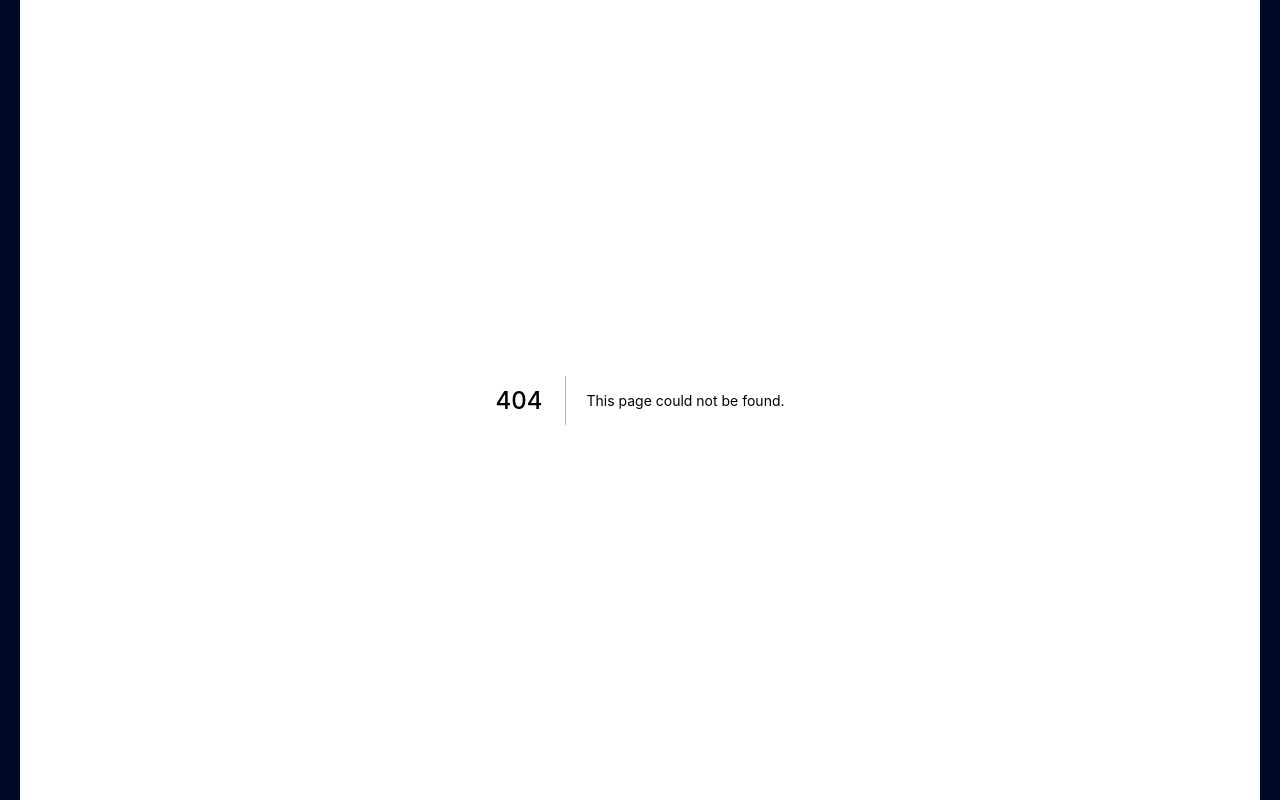
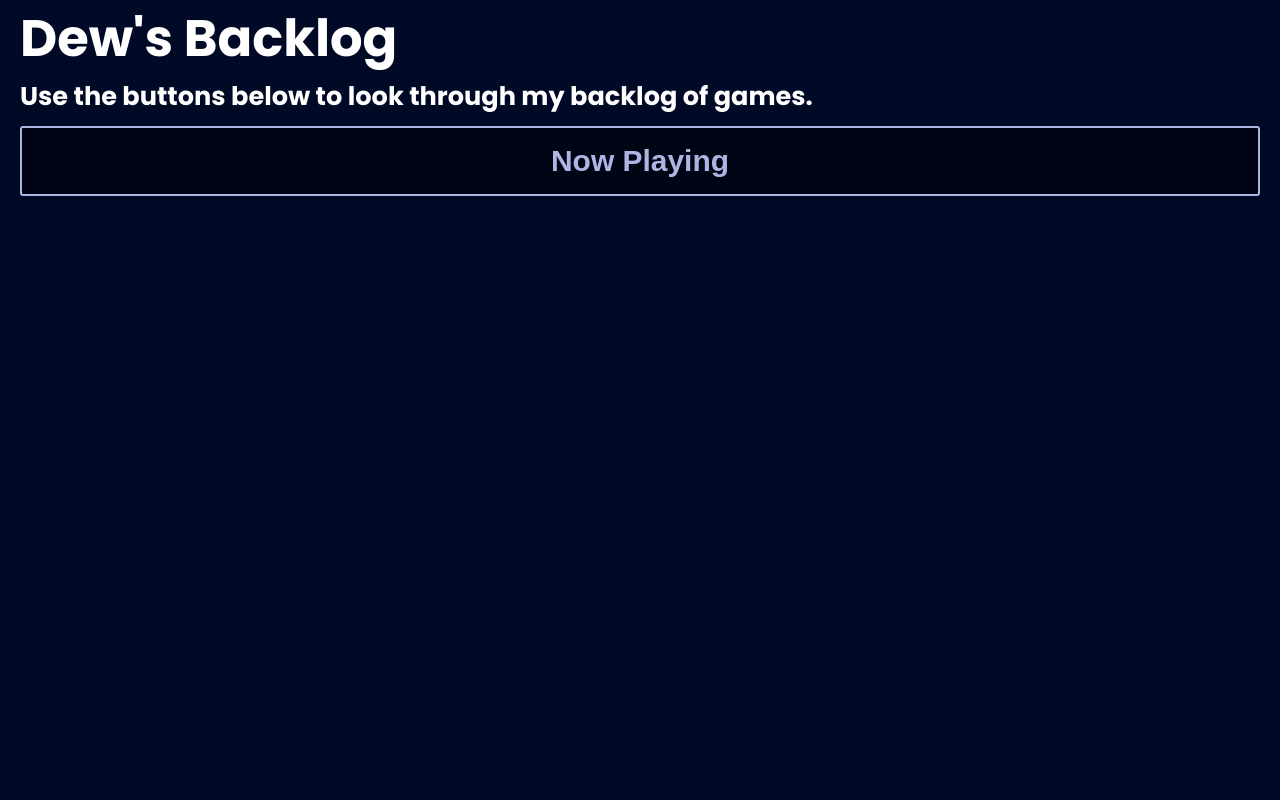
Before and after one commit to AnnuityDew/next-tarpeydev, a Next.js app: page /backlog in a window 1280 px wide. Before the commit this address had no page. Built offline with nearby package versions, Linux system fonts and the light colour scheme.

Commit message:
Started building fronend for the Backlog

```diff
--- /dev/null
+++ b/components/Backlog.tsx
@@ -0,0 +1,51 @@
+import styled from "styled-components"
+
+interface BacklogGameData {
+  game_title: string
+  sub_title: string
+  game_system: string
+  genre: string
+  dlc: boolean
+  now_playing: boolean
+  game_status: string
+  game_hours: number
+  game_minutes: number
+  actual_playtime: boolean
+  add_date: string
+  start_date: string
+  beat_date: string
+  complete_date: string
+  game_notes: string
+}
+
+interface BacklogGameProps {
+  gameData: BacklogGameData
+}
+
+export const GameDiv = styled.div`
+  background: ${props => props.theme.uconn.c700};
+  border-width: 2px;
+  border-style: solid;
+  border-color: white;
+  border-radius: 10px;
+  text-align: center;
+  margin: 20px 0;
+  padding: 10px;
+`
+
+export function BacklogGame({ gameData }: BacklogGameProps) {
+  return (
+    <GameDiv>
+      <h4>{gameData.game_title}</h4>
+      <h5>{gameData.sub_title}</h5>
+      {gameData.game_system} | {gameData.genre} | {gameData.game_status}<br/>
+      Now Playing: {gameData.now_playing.toString()} | DLC: {gameData.dlc.toString()}<br/>
+      Playtime: {gameData.game_hours} hours, {gameData.game_minutes} minutes<br/>
+      Added {gameData.add_date || ": N/A"}<br/>
+      Started {gameData.start_date || ": N/A"}<br/>
+      Beaten {gameData.beat_date || ": N/A"}<br/>
+      Completed {gameData.complete_date || ": N/A"}<br/>
+      <h6>{gameData.game_notes}</h6>
+    </GameDiv>
+  )
+}
--- a/components/Header.tsx
+++ b/components/Header.tsx
@@ -14,10 +14,6 @@ const NavGrid = styled.nav`
 
 const Header = ({ heading, subheading }: HeaderProps) => (
   <header>
-    <NavGrid>
-      <InternalLink href="/autobracket" label="autobracket" />
-      <InternalLink href="/about" label="about" />
-    </NavGrid>
     <h1>{heading}</h1>
     <h3>{subheading}</h3>
   </header>
--- a/components/Page.tsx
+++ b/components/Page.tsx
@@ -28,6 +28,7 @@ const Page = ({
 }: PageProps) => (
   <React.Fragment>
     <SEO titleTwo={titleTwo} description={description} url={url} urlImage={urlImage} />
+    <Header heading={heading} subheading={subheading}></Header>
     <main>{children}</main>
   </React.Fragment>
 )
--- a/pages/autobracket.tsx
+++ b/pages/autobracket.tsx
@@ -22,8 +22,10 @@ import { ExternalLink } from "../components/ExternalLink"
 export async function getStaticProps() {
   // Fetch data from external API
   let api = ""
-  if (process.env.API_ENV === "testing") {
+  if (process.env.API_ENV === "test") {
     api = "http://127.0.0.1:8000"
+  } else if (process.env.API_ENV === "dev") {
+    api = "https://dev.tarpey.dev"
   } else {
     api = "https://api.tarpey.dev"
   }
--- /dev/null
+++ b/pages/backlog.tsx
@@ -0,0 +1,108 @@
+import Page from "../components/Page"
+import { Component } from "react"
+import { StyledButton } from "../components/Buttons"
+import {
+  BacklogGame
+} from "../components/Backlog"
+
+// This gets called only on build
+export async function getStaticProps() {
+  // Fetch data from external API
+  let api = ""
+  if (process.env.API_ENV === "test") {
+    api = "http://127.0.0.1:8000"
+  } else if (process.env.API_ENV === "dev") {
+    api = "https://dev.tarpey.dev"
+  } else {
+    api = "https://api.tarpey.dev"
+  }
+
+  // Pass data to the page via props
+  return { props: { apiUrl: api } }
+}
+
+class Backlog extends Component<
+  { apiUrl: string },
+  {
+    viewBacklog: boolean
+    backlogLoading: boolean
+    backlogData: string
+    dlcFilter: string
+    nowPlayingFilter: string
+    gameStatusFilter: string
+  }
+> {
+  constructor(props) {
+    super(props)
+
+    this.state = {
+      viewBacklog: false,
+      backlogLoading: false,
+      backlogData: "",
+      dlcFilter: "",
+      nowPlayingFilter: "",
+      gameStatusFilter: "",
+    }
+  }
+
+  async backlogRequested(queryFilter) {
+    this.setState(state => ({ backlogLoading: true }));
+    await Promise.all([
+      fetch(this.props.apiUrl + `/haveyouseenx/annuitydew/search?${queryFilter}`, { method: "GET", })
+        .then(response => { return response.json() })
+        .then(jsonData => { return JSON.stringify(jsonData) })
+        .then(jsonString => { this.setState({ viewBacklog: true, backlogData: jsonString }) })
+    ]);
+    this.setState(state => ({ backlogLoading: false }));
+  }
+
+  render() {
+    let backlogFilterForm, backlogResults;
+    const loading = "Loading..."
+    const subloading = "(takes a couple seconds!)"
+
+    backlogFilterForm = (
+      <div>
+        <h4>Use the buttons below to look through my backlog of games.</h4>
+        <StyledButton
+          gridButton={false}
+          kind="blue"
+          label={this.state.backlogLoading ? loading : "Now Playing"}
+          sublabel={this.state.backlogLoading ? subloading : ""}
+          click={this.backlogRequested.bind(this, "now_playing=true")}
+          disabled={this.state.backlogLoading}
+        />
+      </div>
+    )
+
+    backlogResults = (
+      <div>
+        {this.state.backlogData &&
+          JSON.parse(this.state.backlogData)
+            .map((game, index) => (
+              <BacklogGame
+                key={index + 1}
+                gameData={game}
+              />
+            ))
+        }
+      </div>
+    )
+
+    return (
+      <Page
+        titleTwo=" - Dew's Backlog"
+        description="A web app for viewing games, movies, and shows in my backlog."
+        url="https://tarpey.dev/backlog"
+        urlImage="https://tarpey.dev/backlog.png"
+        heading="Dew's Backlog"
+        subheading=""
+      >
+        <section>{backlogFilterForm}</section>
+        <section>{backlogResults}</section>
+      </Page>
+    )
+  }
+}
+
+export default Backlog
```
Also changed, not shown: 1 other file (tests, documents, lock files or other folders).
